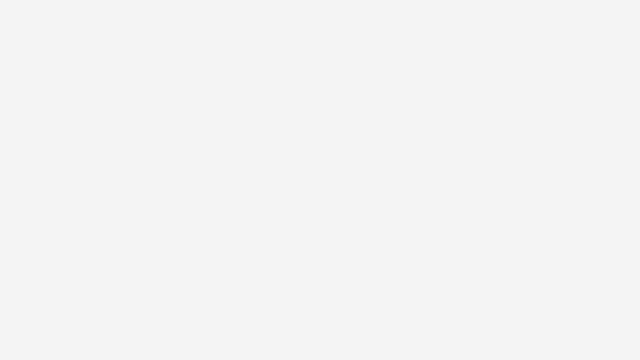
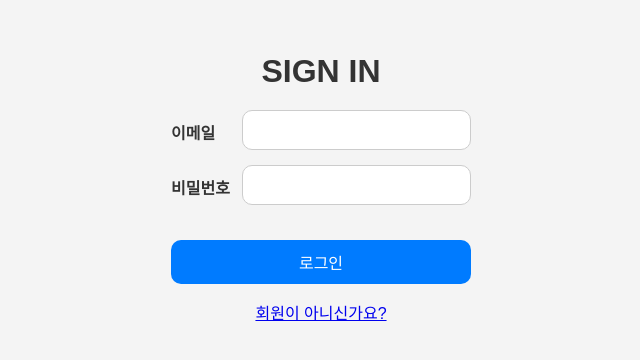
Before and after one commit to ovelute53/wanted-pre-onboarding-frontend, a React (Create React App) app: page /signin in a window 1280 px wide. Before the commit this address had no page. Shown: the part 214-574 px from the top of the page, without its empty margins (319-959 px from the left). Built offline with nearby package versions, Linux system fonts and the light colour scheme.

Commit message:
:white_check_mark: Link 및 useNavigate를 이용한 route 설정

```diff
--- a/src/App.jsx
+++ b/src/App.jsx
@@ -1,6 +1,7 @@
 import { BrowserRouter, Route, Routes } from 'react-router-dom';
 import './App.css';
 import Signup from './Signup';
+import Signin from './Signin';
 
 function App() {
   return (
@@ -8,6 +9,7 @@ function App() {
       <BrowserRouter>
         <Routes>
           <Route path='/' element={<Signup />}/>
+          <Route path='/signin' element={<Signin />}/>
         </Routes>
       </BrowserRouter>
     </div>
--- a/src/Signin.jsx
+++ b/src/Signin.jsx
@@ -1,4 +1,5 @@
 import React, { useState } from 'react';
+import { Link } from 'react-router-dom';
 import axios from 'axios';
 import './Signup.css';
 
@@ -58,7 +59,10 @@ function Signin (){
             required
           />
         </div>
-        <button type="submit" data-testid="signin-button">로그인</button>
+        <div className='button-box'>
+          <button type="submit" data-testid="signin-button">로그인</button>
+          <p><Link to='/'>회원이 아니신가요?</Link></p>
+        </div>
       </form>
     </div>
   )
--- a/src/Signup.jsx
+++ b/src/Signup.jsx
@@ -1,5 +1,5 @@
 import React, { useState } from 'react';
-import { useNavigate } from 'react-router-dom';
+import { useNavigate, Link } from 'react-router-dom';
 import axios from 'axios';
 import './Signup.css';
 
@@ -64,7 +64,7 @@ function Signup() {
       console.log('응답 데이터:', response.data);
 
       // 회원가입이 정상적으로 완료되었을 때 /signin 경로로 이동
-      navigate('/signin')
+      navigate('/signin');
     } catch (error) {
       console.error('API 호출 에러', error);
     }
@@ -108,8 +108,11 @@ function Signup() {
           />
           <div className="error">{errors.password}</div>
         </div>
-        <button type="submit" data-testid="signup-button" disabled={!!errors.email || !!errors.password}>회원가입</button>
-      </form>
+        <div className='button-box'>
+          <button type="submit" data-testid="signup-button" disabled={!!errors.email || !!errors.password}>회원가입</button>
+          <p><Link to='/signin'>이미 회원이신가요?</Link></p>
+        </div>
+        </form>
     </div>
   );
 }
```
